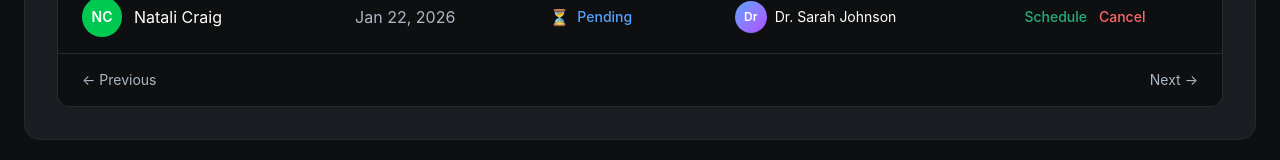
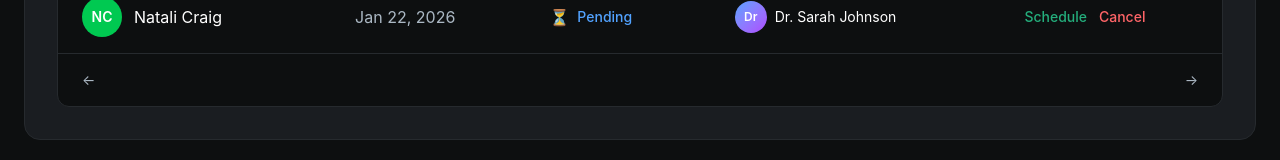
Before and after one commit to aminata-byte/carepulse-frontend, a React (Vite) app: page /admin/dashboard in a window 1280 px wide. Shown: the part 754-914 px from the top of the page. Built offline with nearby package versions, Linux system fonts and the light colour scheme.

Commit message:
ajout des pages horaire et annulation

```diff
--- a/src/features/admin/components/AdminDashboard.tsx
+++ b/src/features/admin/components/AdminDashboard.tsx
@@ -249,10 +249,10 @@ export const AdminDashboard = () => {
             {/* Pagination */}
             <div className="flex justify-between items-center px-6 py-4 border-t border-dark-lighter">
               <button className="text-gray-secondary hover:text-white transition text-sm">
-                ← Previous
+                ←
               </button>
-              <button className="text-gray-secondary hover:text-white transition text-sm">
-                Next →
+              <button className="text-gray-secondary hover:text-white transition text-sm ">
+                →
               </button>
             </div>
           </div>
```
